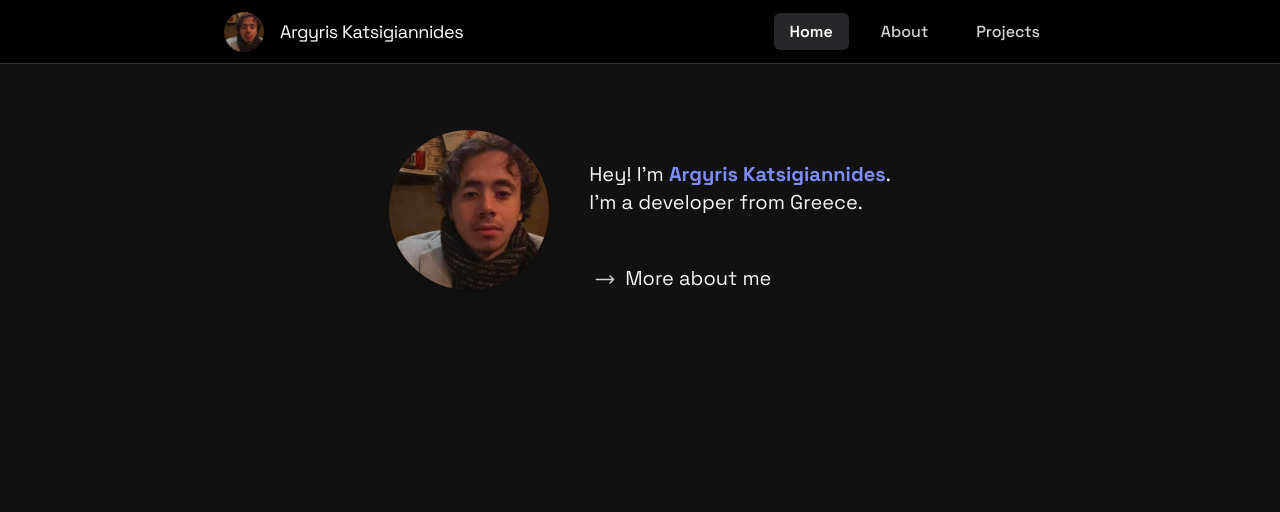
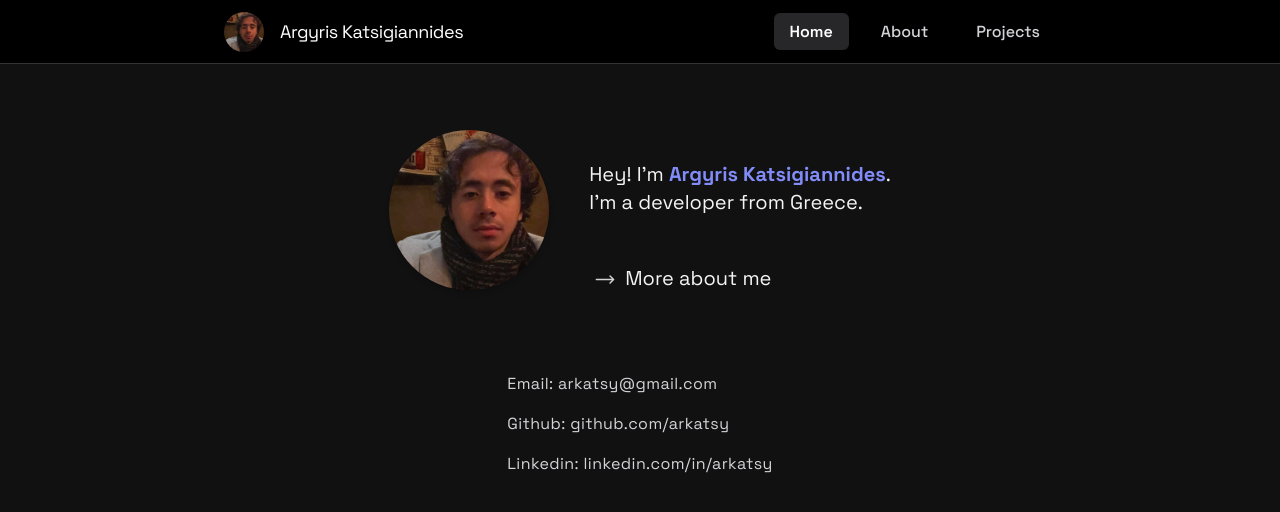
Before and after one commit to arkatsy/portfolio, a Next.js app: page /home in a window 1280 px wide. Shown: the top 512 px of the page. Built offline with nearby package versions, Linux system fonts and the light colour scheme.

Commit message:
add social links

```diff
--- /dev/null
+++ b/src/app/components/NewTabLink.tsx
@@ -0,0 +1,15 @@
+import Link from "next/link"
+
+export default function NewTabLink({
+  children,
+  ...props
+}: {
+  children: React.ReactNode
+  [key: string]: any
+}) {
+  return (
+    <Link href={props.href} {...props} rel="noopener noreferrer" target="_blank">
+      {children}
+    </Link>
+  )
+}
--- a/src/app/components/Project.tsx
+++ b/src/app/components/Project.tsx
@@ -1,5 +1,5 @@
 import { LinkIcon } from "@heroicons/react/24/solid"
-import Link from "next/link"
+import NewTabLink from "./NewTabLink"
 
 type ProjectProps = {
   title: string
@@ -35,11 +35,3 @@ export default function Project({ title, description, link, liveLink }: ProjectP
     </div>
   )
 }
-
-function NewTabLink({ children, ...props }: { children: React.ReactNode; [key: string]: any }) {
-  return (
-    <Link href={props.href} {...props} rel="noopener noreferrer" target="_blank">
-      {children}
-    </Link>
-  )
-}
--- a/src/app/home/page.tsx
+++ b/src/app/home/page.tsx
@@ -1,9 +1,10 @@
 import Image from "next/image"
 import ArrowLink from "../components/ArrowLink"
+import NewTabLink from "../components/NewTabLink"
 
 export default function Home() {
   return (
-    <>
+    <div className="flex flex-col items-center gap-20">
       <div className="mt-8 flex flex-col items-center sm:mt-16 sm:flex-row sm:justify-center sm:gap-10">
         <ProfileImage />
         <p className="mt-8 max-w-xs text-lg leading-relaxed text-zinc-100 md:text-xl">
@@ -17,7 +18,33 @@ export default function Home() {
           <ArrowLink href="/about">More about me</ArrowLink>
         </p>
       </div>
-    </>
+      <ul className="flex w-fit flex-col gap-4 text-left tracking-wide text-zinc-300">
+        <li>
+          <span>Email: </span>
+          <a className="hover:underline hover:underline-offset-4" href="mailto: arkatsy@gmail.com">
+            arkatsy@gmail.com
+          </a>
+        </li>
+        <li>
+          <span>Github: </span>
+          <NewTabLink
+            className="hover:underline hover:underline-offset-4"
+            href="https://github.com/arkatsy"
+          >
+            github.com/arkatsy
+          </NewTabLink>
+        </li>
+        <li>
+          <span>Linkedin: </span>
+          <NewTabLink
+            className="hover:underline hover:underline-offset-4"
+            href="https://www.linkedin.com/in/arkatsy/"
+          >
+            linkedin.com/in/arkatsy
+          </NewTabLink>
+        </li>
+      </ul>
+    </div>
   )
 }
 
```
